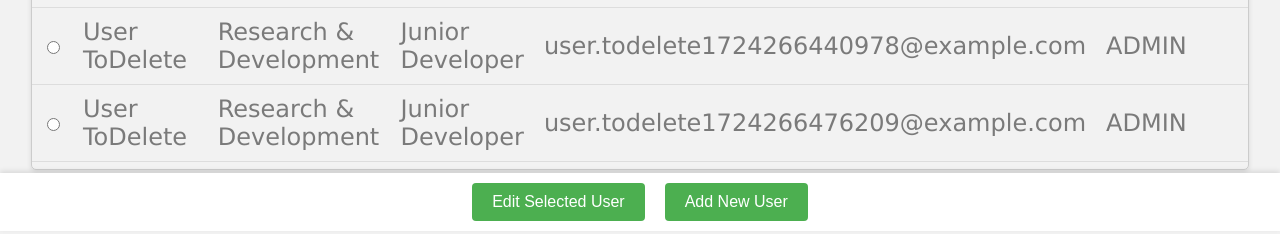
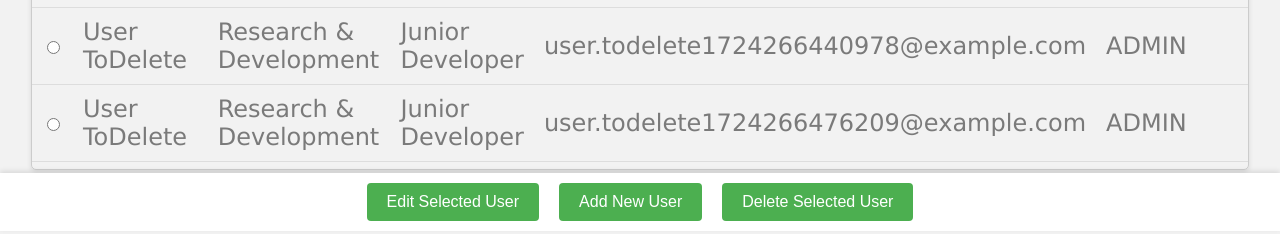
Before and after one commit to ZakirUneeb/Agile-Web-Applications-Frontend, a Node server app: page /admin/all_staff in a window 1280 px wide. Shown: the part 639-873 px from the top of the page. Run offline with Node 20, Linux system fonts and the light colour scheme; a user stored in the database is signed in; data comes from the database, SQL or seed files in the repository; some libraries are stand-ins or nearby versions.

Commit message:
Added delete functionality to be able to delete selected user

```diff
--- a/app.js
+++ b/app.js
@@ -33,6 +33,7 @@ const jobRolesRouter = require('./routes/job_role');
 const systemRolesRouter = require('./routes/system_role');
 const adminAddStaffRouter = require('./routes/admin/add_staff');
 const adminAllStaffRouter = require('./routes/admin/all_staff');
+const adminDeleteStaffRouter = require('./routes/admin/delete_staff');
 const adminEditStaffRouter = require('./routes/admin/edit_staff');
 const utilities = require('./utilities/utility');
 
@@ -72,6 +73,7 @@ app.use("/api/system_roles", authenticateToken, systemRolesRouter);
 app.use("/manager/team", authenticateToken, managerTeamRouter);
 app.use("/admin/add_staff", authenticateToken, adminAddStaffRouter);
 app.use("/admin/all_staff", authenticateToken, adminAllStaffRouter);
+app.use("/admin/delete_staff", authenticateToken, adminDeleteStaffRouter);
 app.use("/admin/edit_staff", authenticateToken, adminEditStaffRouter);
 
 // Catch all for unrecognized endpoints
--- a/views/admin/all_staff.ejs
+++ b/views/admin/all_staff.ejs
@@ -64,6 +64,7 @@
         <div class="action-buttons">
         <button id="editUserBtn" class="edit-user-button">Edit Selected User</button>
         <button id="addUserBtn" class="add-user-button">Add New User</button>
+        <button id="deleteUserBtn" class="delete-user-button">Delete Selected User</button>
         </div>
         <div id="editUserModal" class="modal">
             <div class="modal-content">
@@ -146,6 +147,7 @@
             const addUserModal = document.getElementById("addUserModal");
             const editUserForm = document.getElementById("editUserForm");
             const addUserForm = document.getElementById("addUserForm");
+            const deleteUserBtn = document.getElementById("deleteUserBtn");
             const closeBtns = document.getElementsByClassName("close");
 
             editUserBtn.onclick = () => {
@@ -162,6 +164,20 @@
                 resetAddForm();
                 populateDropdownsForAddUser();
                 addUserModal.style.display = "block";
+            };
+
+            deleteUserBtn.onclick = () => {
+            const selectedStaff = document.querySelector('input[name="selectedStaff"]:checked');
+            if (!selectedStaff) {
+                alert("Please select a staff member to delete.");
+                return;
+            }
+
+            const confirmed = confirm("Are you sure you want to delete this user?");
+            if (!confirmed) return;
+
+            const userId = selectedStaff.value;
+            deleteUser(userId);
             };
 
             Array.from(closeBtns).forEach(btn => {
@@ -285,6 +301,25 @@
                     alert("An error occurred. Please try again.");
                 }
             }
+
+            async function deleteUser(userId) {
+            try {
+                const response = await fetch(`/admin/delete_staff/${userId}`, {
+                    method: 'DELETE',
+                    headers: { 'Content-Type': 'application/json' },
+                });
+
+                if (response.ok) {
+                    alert("User deleted successfully");
+                    location.reload();
+                } else {
+                    alert("Failed to delete user");
+                }
+            } catch (error) {
+                console.error('Error deleting user:', error);
+                alert("An error occurred. Please try again.");
+            }
+        }
         });
     </script>
 </body>
```
Also changed, not shown: routes/admin/delete_staff.js (added, +25 -0 lines).
